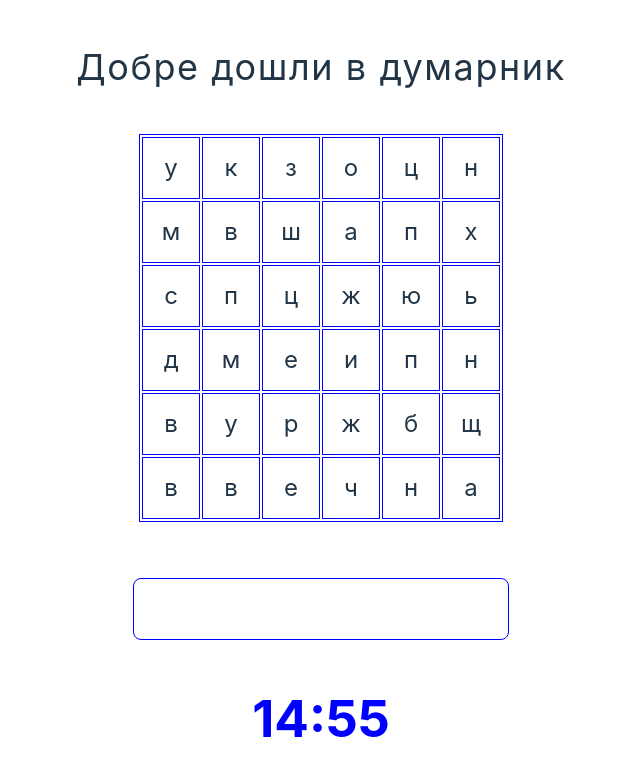
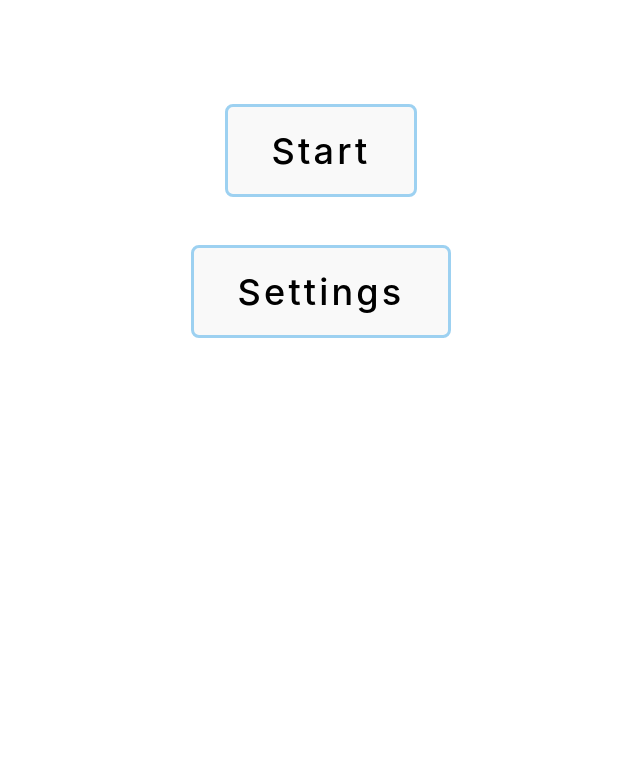
Before and after one commit to niki4etoo/Dumarnik, a React (Vite) app in the folder Dumarnik/: page / in a window 1280 px wide. Shown: the top 776 px of the page, without its empty margins (319-959 px from the left). Built offline with nearby package versions, Linux system fonts and the light colour scheme.

Commit message:
added main menu

```diff
--- a/Dumarnik/src/App.tsx
+++ b/Dumarnik/src/App.tsx
@@ -3,12 +3,15 @@ import './App.css'
 import Board from './components/Game/Board/Board'
 import Intro from './components/Intro/Intro'
 
+import MainMenu from './components/MainMenu/MainMenu'
+
 function App() {
 
   return (
     <>
-      <Intro />
-      <Board />
+    <MainMenu />
+      {/* <Intro />
+      <Board /> */}
     </>
   )
 }
--- a/Dumarnik/src/components/Game/Board/Square.tsx
+++ b/Dumarnik/src/components/Game/Board/Square.tsx
@@ -1,4 +1,4 @@
-import React, { useRef } from 'react';
+import React from 'react';
 import { charactersGenerator } from './CharactersGenerator'
 
 import './table.css'
--- /dev/null
+++ b/Dumarnik/src/components/MainMenu/MainMenu.tsx
@@ -0,0 +1,20 @@
+
+import './mainmenu.css';
+
+const MainMenu = () => {
+
+    return (
+        <>
+            <div className="menu">
+                <button onClick={() => { console.log("Start the game") }}>
+                    Start
+                </button>
+                <button onClick={() => { console.log("Open the settings") }}>
+                    Settings
+                </button>
+            </div>
+        </>
+    )
+}
+
+export default MainMenu;
--- /dev/null
+++ b/Dumarnik/src/components/MainMenu/mainmenu.css
@@ -0,0 +1,20 @@
+.menu {
+    display: flex;
+
+    justify-content: center;
+    align-items: center;
+
+    flex-direction: column;
+
+    padding: 10vh;
+}
+
+.menu button {
+
+    margin: 3vh;
+
+    font-size: 2.25rem;
+    letter-spacing: 0.2rem;
+
+    border: 0.2rem solid #9dd1f1;
+}
```
